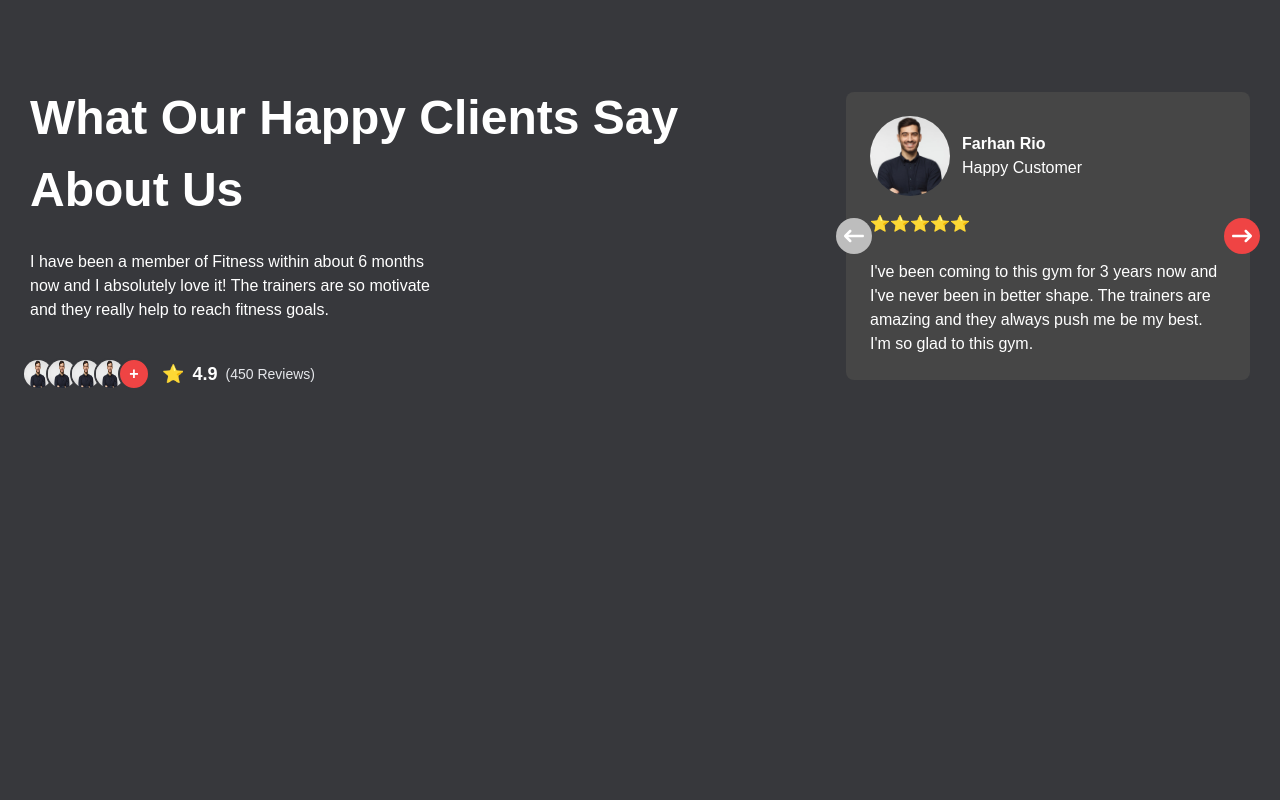
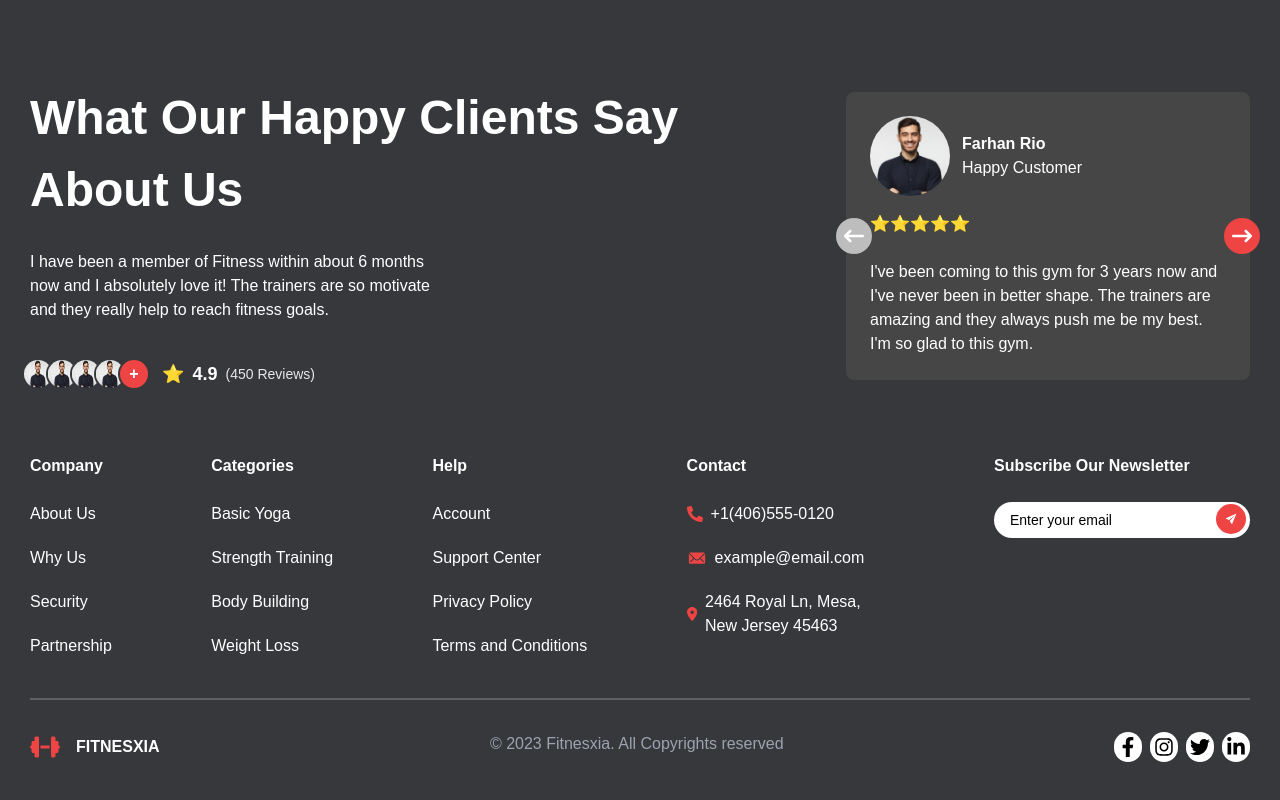
Before and after one commit to sup25/Fitnesxia, a Next.js app: page / in a window 1280 px wide. Shown: the part 4306-5106 px from the top of the page. Before the commit the page ends 4696 px from the top, so only its background shows below. Built offline with nearby package versions, Linux system fonts and the light colour scheme.

Commit message:
feat: footer

```diff
--- a/app/layout.tsx
+++ b/app/layout.tsx
@@ -2,6 +2,7 @@ import type { Metadata } from "next";
 import { Geist, Geist_Mono } from "next/font/google";
 import "./globals.css";
 import Navbar from "@/components/navbar";
+import Footer from "@/components/footer";
 
 const geistSans = Geist({
   variable: "--font-geist-sans",
@@ -30,6 +31,7 @@ export default function RootLayout({
       >
         <Navbar />
         {children}
+        <Footer />
       </body>
     </html>
   );
--- /dev/null
+++ b/components/footer/contacts.tsx
@@ -0,0 +1,32 @@
+import React from "react";
+import { Contact } from "./menuList";
+import { FaPhoneAlt } from "react-icons/fa";
+import { IoIosMail } from "react-icons/io";
+import { FaLocationDot } from "react-icons/fa6";
+const Contacts = () => {
+  return (
+    <>
+      {Contact.map((Contact, index) => (
+        <div key={index} className="flex flex-col">
+          <h2 className="text-white font-semibold ">{Contact.title}</h2>
+          <div className="pt-6 flex flex-col gap-5">
+            <p className="text-white flex items-center gap-2">
+              <FaPhoneAlt className="text-red-500" />
+              {Contact.phone}
+            </p>
+            <p className="text-white flex items-center gap-2 ">
+              <IoIosMail size={20} className="text-red-500" />
+              {Contact.email}
+            </p>
+            <p className="text-white flex items-center gap-2 max-w-52">
+              <FaLocationDot className="text-red-500" />
+              {Contact.address}
+            </p>
+          </div>
+        </div>
+      ))}
+    </>
+  );
+};
+
+export default Contacts;
--- a/components/footer/index.tsx
+++ b/components/footer/index.tsx
@@ -1,7 +1,36 @@
 import React from "react";
+import { FaDumbbell } from "react-icons/fa6";
+import Contacts from "./contacts";
+import Menu from "./menu";
+import NewsLetter from "./newsLetter";
+import Socials from "./socials";
 
 const Footer = () => {
-  return <div>Footer</div>;
+  return (
+    <div className="section my-16 ">
+      <div className="container">
+        <div className="w-full flex flex-wrap">
+          <div className="flex flex-col w-full">
+            <div className="flex justify-between flex-wrap gap-5 border-[#5f5f61] border-b-2 pb-10">
+              <Menu />
+              <Contacts />
+              <NewsLetter />
+            </div>
+          </div>
+          <div className="flex w-full justify-between flex-wrap  gap-10 pt-8">
+            <div className="flex items-center gap-4">
+              <FaDumbbell size={30} className="text-red-500" />
+              <p className="uppercase font-semibold text-white ">Fitnesxia</p>
+            </div>
+            <p className="text-gray-400">
+              © 2023 Fitnesxia. All Copyrights reserved{" "}
+            </p>
+            <Socials />
+          </div>
+        </div>
+      </div>
+    </div>
+  );
 };
 
 export default Footer;
--- /dev/null
+++ b/components/footer/menu.tsx
@@ -0,0 +1,22 @@
+import React from "react";
+import { MenuList } from "./menuList";
+
+const Menu = () => {
+  return (
+    <>
+      {MenuList.map((menu, index) => (
+        <div key={index} className="flex flex-col">
+          <h2 className="text-white font-semibold ">{menu.title}</h2>
+          <div className="pt-6 flex flex-col gap-5">
+            <p className="text-white">{menu.linkOne}</p>
+            <p className="text-white">{menu.linkTwo}</p>
+            <p className="text-white">{menu.linkThree}</p>
+            <p className="text-white">{menu.linkFour}</p>
+          </div>
+        </div>
+      ))}
+    </>
+  );
+};
+
+export default Menu;
--- /dev/null
+++ b/components/footer/menuList.tsx
@@ -0,0 +1,31 @@
+export const MenuList = [
+  {
+    title: "Company",
+    linkOne: "About Us",
+    linkTwo: "Why Us",
+    linkThree: "Security",
+    linkFour: "Partnership",
+  },
+  {
+    title: "Categories",
+    linkOne: "Basic Yoga",
+    linkTwo: "Strength Training",
+    linkThree: "Body Building",
+    linkFour: "Weight Loss",
+  },
+  {
+    title: "Help",
+    linkOne: "Account",
+    linkTwo: "Support Center",
+    linkThree: "Privacy Policy",
+    linkFour: "Terms and Conditions",
+  },
+];
+export const Contact = [
+  {
+    title: "Contact",
+    phone: "+1(406)555-0120",
+    email: "example@email.com",
+    address: "2464 Royal Ln, Mesa, New Jersey 45463",
+  },
+];
--- /dev/null
+++ b/components/footer/newsLetter/index.tsx
@@ -0,0 +1,23 @@
+import React from "react";
+import { IoIosSend } from "react-icons/io";
+
+const NewsLetter = () => {
+  return (
+    <div className="flex flex-col">
+      <h2 className="text-white font-semibold">Subscribe Our Newsletter</h2>
+      <div className="relative w-64 pt-6">
+        <input
+          type="email"
+          placeholder="Enter your email"
+          className="w-full pl-4 pr-12 text-sm py-2 rounded-full bg-white  placeholder-black focus:outline-none"
+        />
+        <IoIosSend
+          className="absolute bg-red-500 right-[0.25rem] top-[69%] transform -translate-y-1/2 text-white rounded-full p-2"
+          size={30}
+        />
+      </div>
+    </div>
+  );
+};
+
+export default NewsLetter;
--- /dev/null
+++ b/components/footer/socials.tsx
@@ -0,0 +1,30 @@
+import React from "react";
+import { FaInstagram, FaTwitter } from "react-icons/fa6";
+import { FaFacebookF, FaLinkedinIn } from "react-icons/fa";
+
+const socials = [
+  { href: "https://www.facebook.com", icon: <FaFacebookF size={20} /> },
+  { href: "https://www.instagram.com", icon: <FaInstagram size={20} /> },
+  { href: "https://www.twitter.com", icon: <FaTwitter size={20} /> },
+  { href: "https://www.linkedin.com", icon: <FaLinkedinIn size={20} /> },
+];
+
+const Socials = () => {
+  return (
+    <div className="flex gap-2">
+      {socials.map((social, index) => (
+        <a
+          key={index}
+          href={social.href}
+          target="_blank"
+          rel="noopener noreferrer"
+          className=" bg-white rounded-full p-1 flex items-center justify-center"
+        >
+          <div className="text-black">{social.icon}</div>
+        </a>
+      ))}
+    </div>
+  );
+};
+
+export default Socials;
--- a/components/navbar/index.tsx
+++ b/components/navbar/index.tsx
@@ -1,6 +1,5 @@
 "use client";
 import React from "react";
-
 import { FaDumbbell } from "react-icons/fa6";
 import Button from "../button";
 import MobileMenu from "./mobile";
```
